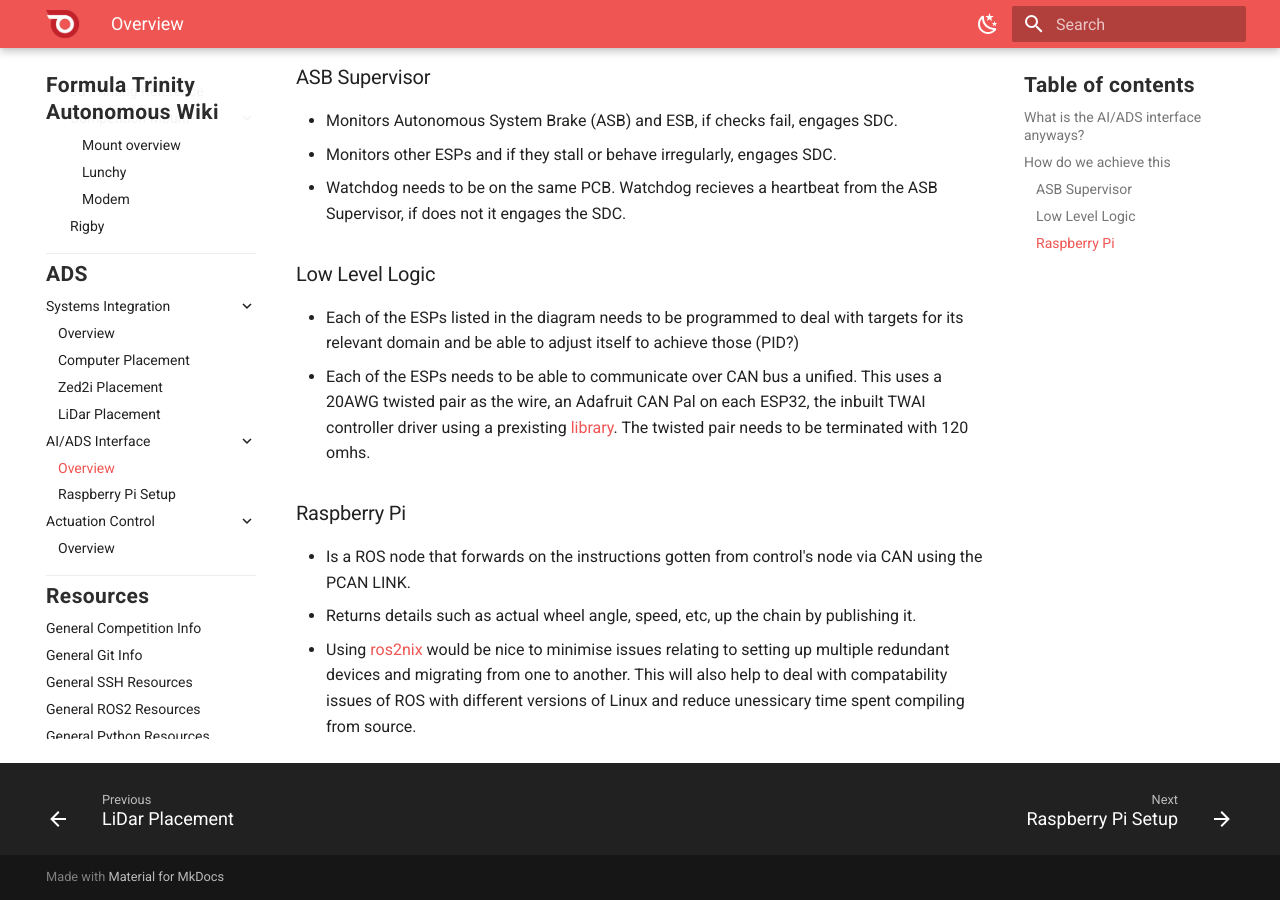
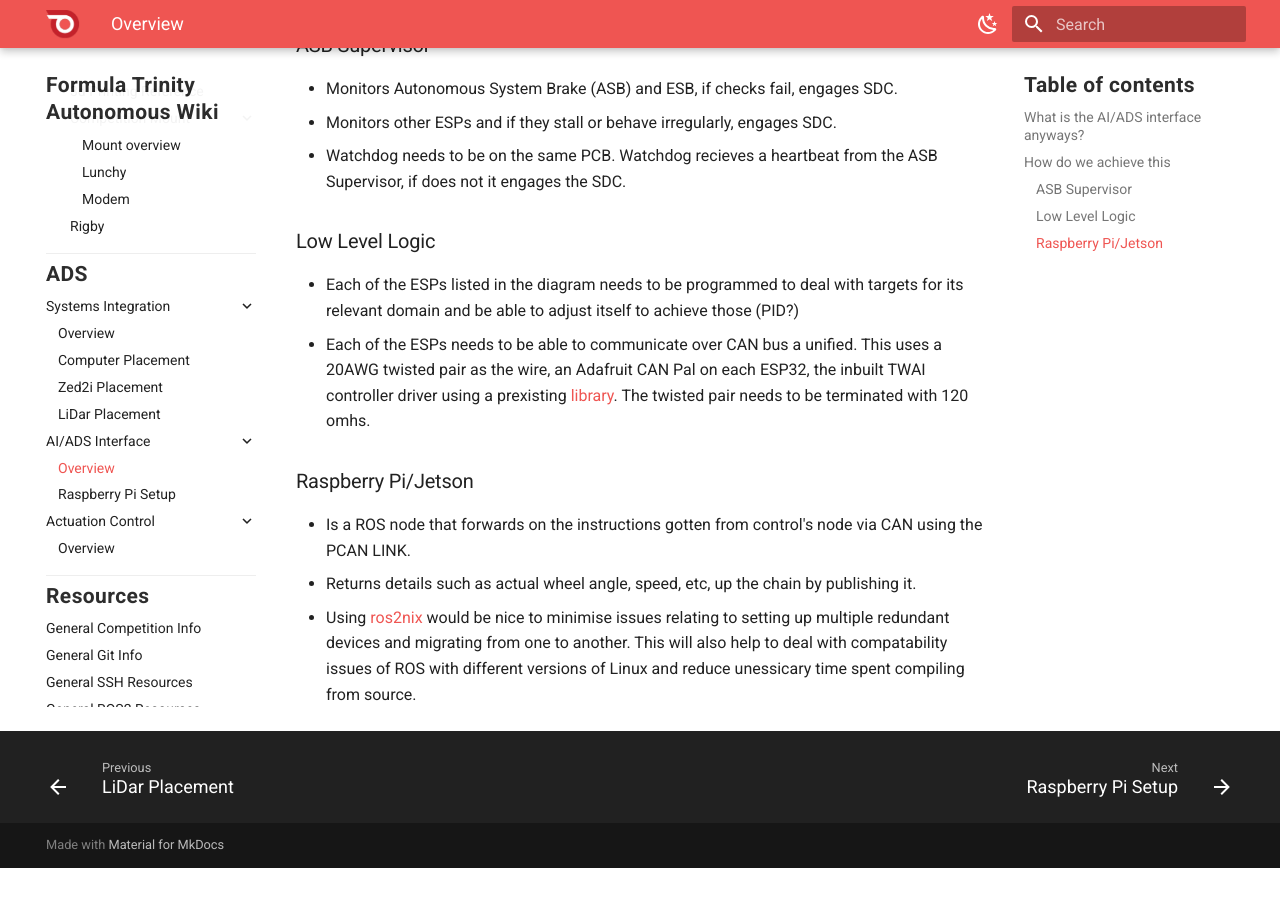
Before and after one commit to FT-Autonomous/ft_docs_2.0, an MkDocs documentation site: the page built from docs/ads/aiads_interface/overview.md, in a window 1280 px wide and 900 px high, scrolled down 1038 px. Built offline with MkDocs 1.6.1 and Material for MkDocs 9.7.7, drawn with Linux system fonts in a browser that asks for light colours; after the commit the page ends 1906 px from its top, so only the background shows below that.

Commit message:
detail potential use of Jetsons instead of Pis

````diff
--- a/docs/ads/aiads_interface/overview.md
+++ b/docs/ads/aiads_interface/overview.md
@@ -11,8 +11,8 @@
 ```mermaid
 graph LR
     subgraph Ethernet
-        JT["Jetson"]
-        PI["Raspberry Pi"]
+        JT["Autonomous Software Stack Jetson"]
+        PI["Raspberry Pi/Jetson"]
         NT["Nanotec N5"]
         JT <--> PI
         PI <--> NT
@@ -71,7 +71,7 @@
   - Each of the ESPs listed in the diagram needs to be programmed to deal with targets for its relevant domain and be able to adjust itself to achieve those (PID?)
   - Each of the ESPs needs to be able to communicate over CAN bus a unified. This uses a 20AWG twisted pair as the wire, an Adafruit CAN Pal on each ESP32, the inbuilt TWAI controller driver using a prexisting [library](https://github.com/collin80/esp32_can). The twisted pair needs to be terminated with 120 omhs.
 
-### Raspberry Pi
+### Raspberry Pi/Jetson
   - Is a ROS node that forwards on the instructions gotten from control's node via CAN using the PCAN LINK.
   - Returns details such as actual wheel angle, speed, etc, up the chain by publishing it.
   - Using [ros2nix](https://github.com/wentasah/ros2nix) would be nice to minimise issues relating to setting up multiple redundant devices and migrating from one to another. This will also help to deal with compatability issues of ROS with different versions of Linux and reduce unessicary time spent compiling from source.
````
